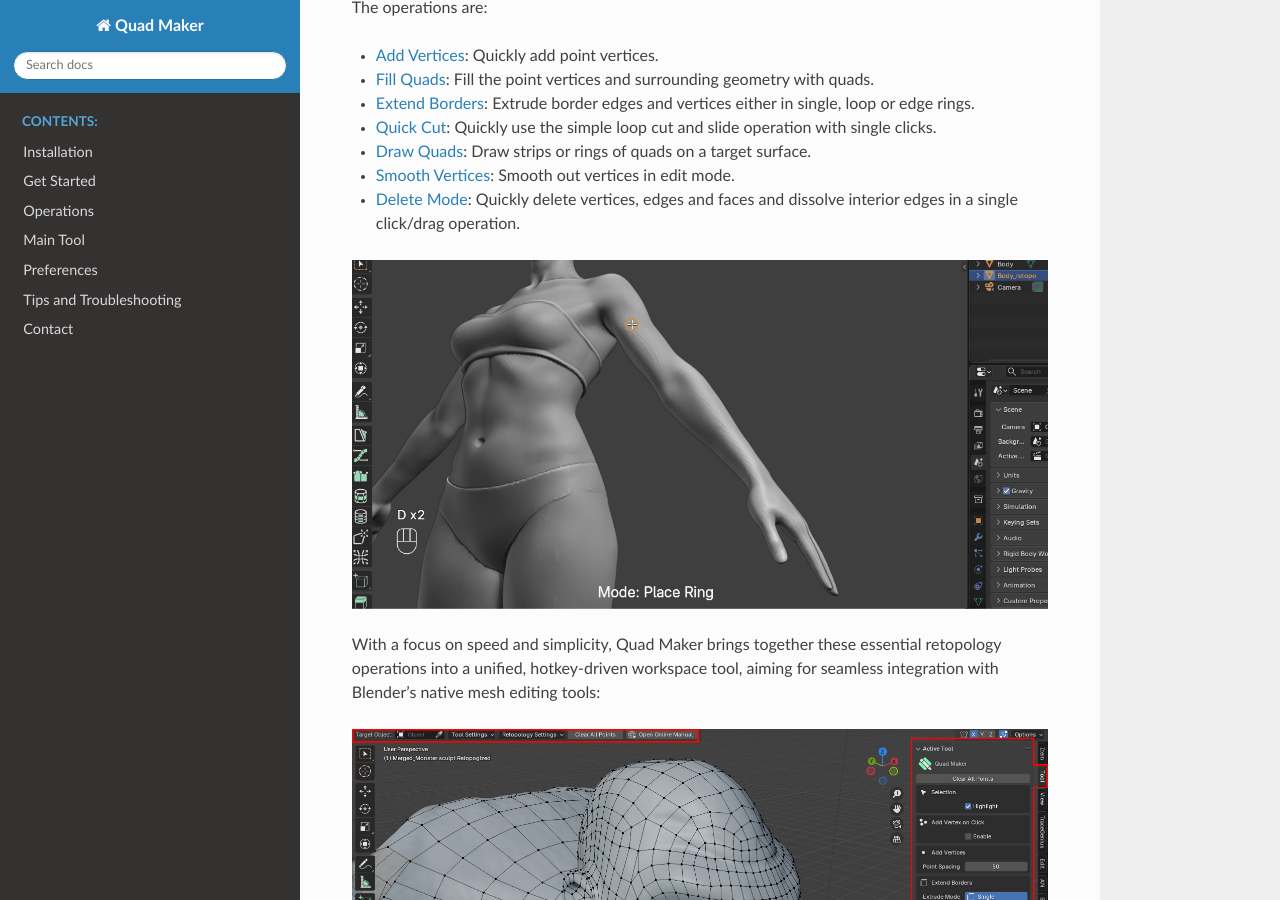
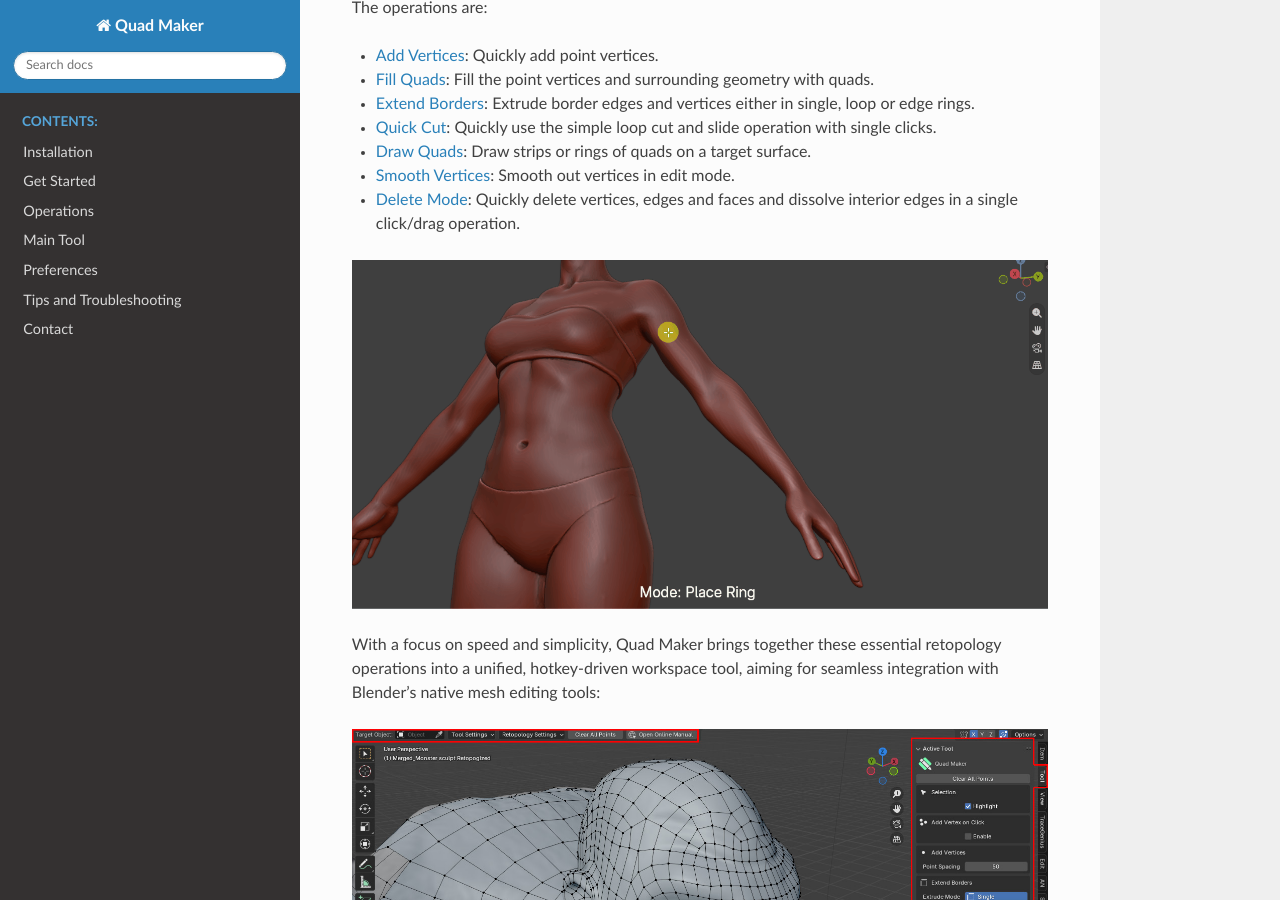
Before and after one commit to mkingsnorth/quad_maker_docs, a Sphinx documentation site: the page built from docs/index.rst, in a window 1280 px wide and 900 px high, scrolled down 1639 px. Built offline with Sphinx 7.4.7 and the Read the Docs theme 3.1.0, drawn with Linux system fonts in a browser that asks for light colours.

Commit message:
Use place_ring_overview.gif on the index page instead of the summary GIF
Co-Authored-By: Claude Sonnet 5 <noreply@anthropic.com>

```diff
--- a/docs/index.rst
+++ b/docs/index.rst
@@ -52,7 +52,7 @@ The operations are:
 * :ref:`Smooth Vertices<smooth_verts>`: Smooth out vertices in edit mode.
 * :ref:`Delete Mode<delete_mode>`: Quickly delete vertices, edges and faces and dissolve interior edges in a single click/drag operation.
 
-.. image:: _static/images/place_ring_summary.gif
+.. image:: _static/images/place_ring_overview.gif
    :width: 100%
    :alt: Place Ring
 
```
